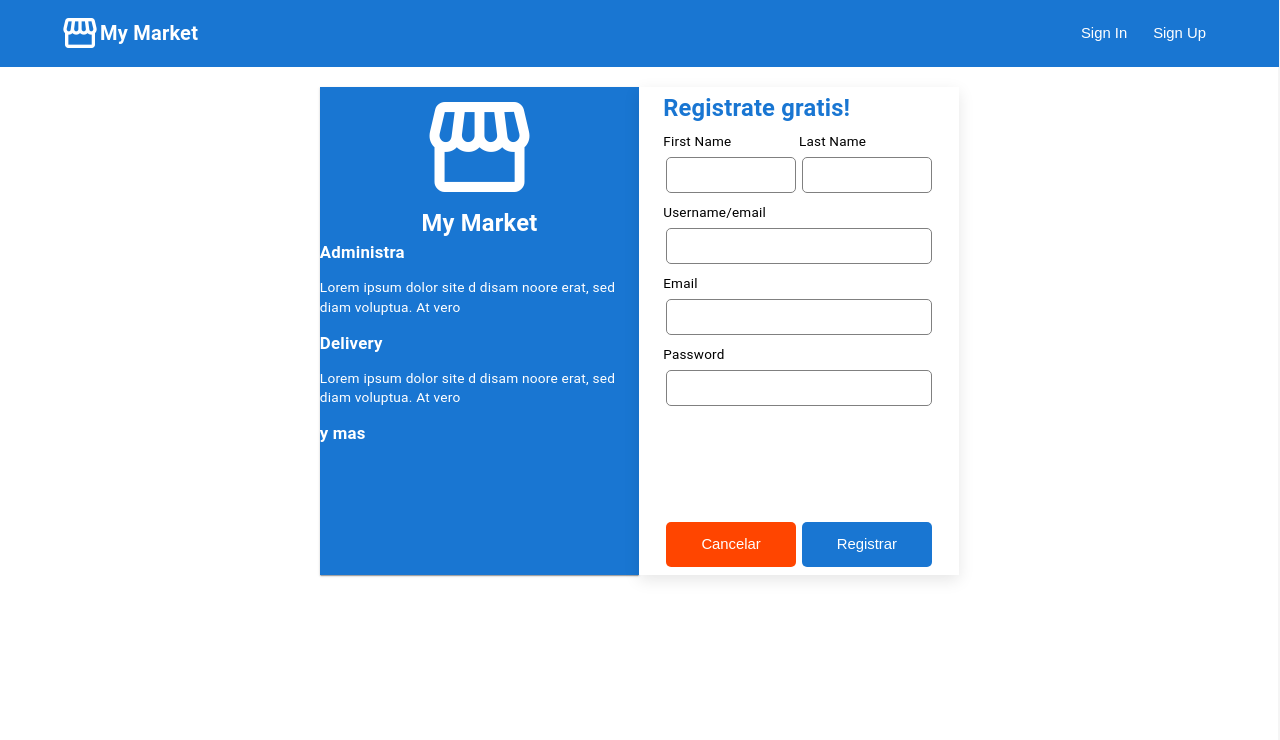
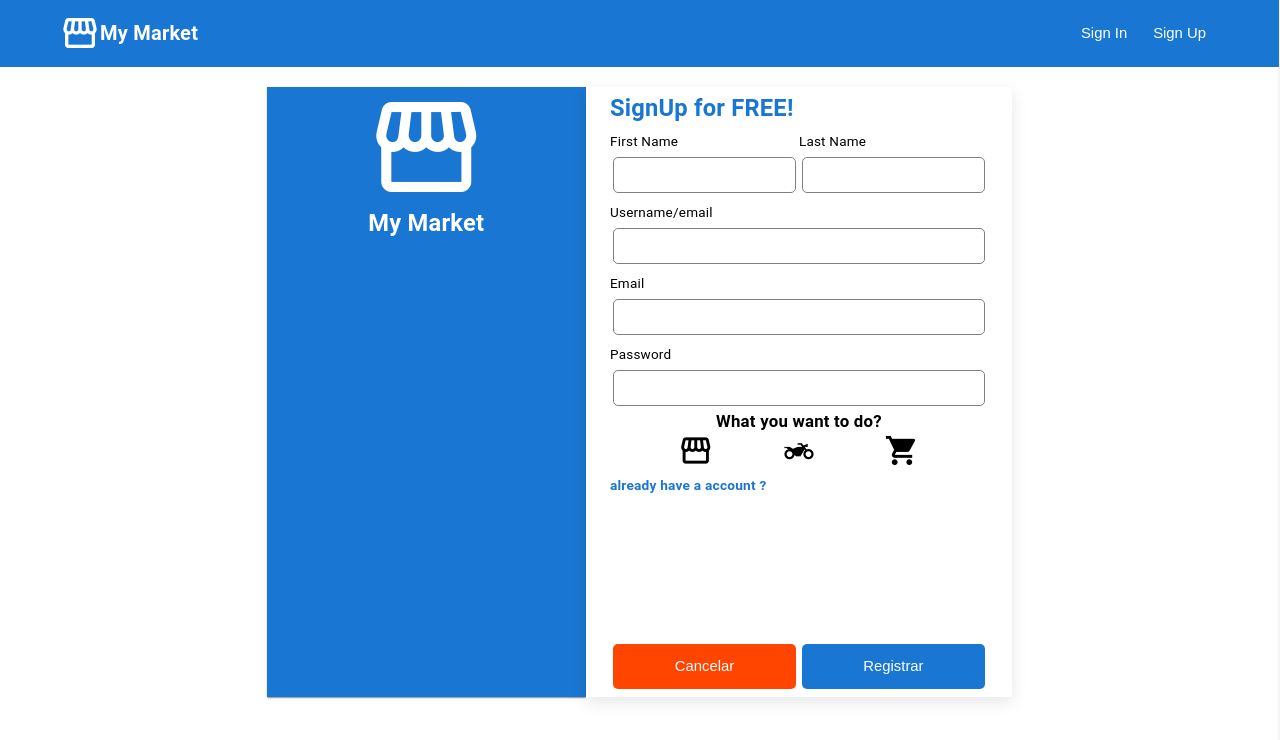
Before and after one commit to MiguelMartinez624/react-seed, a React (Create React App) app: page /register in a window 1280 px wide. Shown: the top 740 px of the page. Built offline with nearby package versions, Linux system fonts and the light colour scheme.

Commit message:
move auth options to diferent component

```diff
--- a/package.json
+++ b/package.json
@@ -11,11 +11,14 @@
     "@types/node": "^12.12.37",
     "@types/react": "^16.9.34",
     "@types/react-dom": "^16.9.7",
+    "@types/react-facebook-login": "^4.1.1",
     "@types/react-router-dom": "^5.1.5",
     "axios": "^0.19.2",
     "node-sass": "^4.14.0",
     "react": "^16.13.1",
     "react-dom": "^16.13.1",
+    "react-facebook-login": "^4.1.1",
+    "react-google-login": "^5.1.10",
     "react-router-dom": "^5.1.2",
     "react-scripts": "3.4.1",
     "typescript": "^3.7.5"
--- a/src/App.tsx
+++ b/src/App.tsx
@@ -5,7 +5,7 @@ import Dashboard from "./components/dashboard/Dashboard"
 import { BrowserRouter as Router, Switch } from "react-router-dom";
 
 import { PublicRoute, PrivateRoute } from "./components/routing-wrappers"
-import { Registration } from './components/authentication/registration/Registration';
+import { Registration, AuthSelector } from './components/authentication/registration';
 import { Login } from './components/authentication/login/Login';
 
 export const App: FC<any> = () => {
@@ -19,6 +19,7 @@ export const App: FC<any> = () => {
 
 
           <PublicRoute path="/login" component={Login} />
+          <PublicRoute path="/auth-method" component={AuthSelector} />
           <PublicRoute path="/register" component={Registration} />
 
         </Switch>
--- /dev/null
+++ b/src/components/authentication/registration/AuthSelector.tsx
@@ -0,0 +1,61 @@
+import React, { Component, Fragment } from 'react'
+
+
+import FacebookLogin from 'react-facebook-login';
+import GoogleLogin from 'react-google-login';
+import { Card } from '../../content-wrappers/card/Card';
+import { Section } from '../../layout/section/Section';
+
+export class AuthSelector extends Component<any, any> {
+    public renderAuthProviders() {
+        return (
+
+            <Fragment >
+                <div className="col-10" style={{ margin: '10px 0px' }}>
+
+                    <GoogleLogin
+                        className="col-12"
+                        style={{ fontSize: '0.70rem' }}
+                        clientId="788786912619-.apps.googleusercontent.com"
+                        buttonText="Login with Google"
+                        onSuccess={() => { }}
+                        onFailure={() => { }} ></GoogleLogin>
+                </div>
+                <div className="col-10" style={{ margin: '10px 0px' }}>
+                    <FacebookLogin
+
+                        buttonStyle={{ fontSize: '0.60rem', height: '44px', width: "100%" }}
+                        appId=""
+                        autoLoad={true}
+                        fields="name,email,picture"
+                        scope="public_profile,user_friends"
+                        callback={() => { }}
+                        icon="fa-facebook" />
+                </div>
+            </Fragment>
+        )
+    }
+    render() {
+        return (
+            <div className="col-12 h-10 f-center">
+                <div className="col-4 h-10 " style={{margin:'70px 0px',}} >
+                    <Card >
+                        <div className="f-center" style={{paddingTop:'70px'}}>
+                            <Section width={10}>
+                                Join My Market
+                            <p>
+                                    Create and account ad enjoin all services with provide to you,
+                                    to make some incommings, boost you bussness or just shop what you want
+                                    when you want it without leaving Home.
+                            </p>
+                            </Section>
+
+                            {this.renderAuthProviders()}
+                        </div>
+                    </Card>
+                </div>
+
+            </div >
+        )
+    }
+}
--- a/src/components/authentication/registration/Registration.tsx
+++ b/src/components/authentication/registration/Registration.tsx
@@ -1,4 +1,6 @@
-import React, { Component } from 'react'
+import React, { Component, Fragment } from 'react'
+
+
 import { SoftCard } from '../../content-wrappers/soft-card/SoftCard'
 import { Input } from '../../forms/Input'
 import { Card } from '../../content-wrappers/card/Card'
@@ -35,7 +37,7 @@ export class Registration extends Component<RegistrationProps, RegistrationState
         this.setState({ [name]: value });
     }
 
-    submitForm(): void {
+    public submitForm(): void {
         const { email, firstname, lastname, password, role, username } = this.state
         let dto: RegisterUserDTO = new RegisterUserDTO(password, username, firstname, lastname, email, role);
         AuthenticationService.RegisterUser(dto)
@@ -47,13 +49,40 @@ export class Registration extends Component<RegistrationProps, RegistrationState
             })
 
     }
+    public renderOptionsTemplate() {
+        return (
+            <div style={{ color: 'black', textAlign: 'center' }}>
+                <h5>What you want to do?</h5>
+
+                <div className="col-12  " style={{ display: "flex", flexDirection: 'row', justifyContent: "space-evenly" }} >
+                    <div>
+                        <span className="material-icons" style={{ fontSize: '35px' }}>
+                            storefront
+                </span>
+                    </div>
+                    <div>
+                        <span className="material-icons" style={{ fontSize: '35px' }}>
+                            two_wheeler
+                </span>
+                    </div>
+                    <div>
+                        <span className="material-icons" style={{ fontSize: '35px' }}>
+                            shopping_cart
+                </span>
+                    </div>
+                </div>
+            </div>
+        )
+    }
+
+
 
     render() {
         return (
             <div className="col-12 h-11">
                 {/* <section className="right col-3 h-12"></section> */}
                 <section className="second left col-12 h-12" style={{ justifyContent: 'center', display: 'flex', paddingTop: '20px' }}>
-                    <div className="col-3 h-8">
+                    <div className="col-3 h-10">
                         <SoftCard className="primary">
 
                             <div style={{ display: 'flex', justifyContent: 'center', flexDirection: 'column', alignItems: 'center' }}>
@@ -61,24 +90,13 @@ export class Registration extends Component<RegistrationProps, RegistrationState
                                     storefront
                                     </span>
                                 <h3>My Market</h3>
-                                <div className="col-12">
 
-
-                                    <h5>Administra</h5>
-                                    <p>
-                                        Lorem ipsum dolor site d disam noore erat, sed diam voluptua. At vero
-                                </p>
-                                    <h5>Delivery</h5>   <p>
-                                        Lorem ipsum dolor site d disam noore erat, sed diam voluptua. At vero
-                                </p>
-                                    <h5>y mas</h5>
-                                </div>
                             </div>
                         </SoftCard>
                     </div>
-                    <div className="col-3 h-8" >
+                    <div className="col-4 h-10 " >
                         <Card >
-                            <div><h3>Registrate gratis!</h3></div>
+                            <div><h3>SignUp for FREE!</h3></div>
 
                             <Input handleChange={this.handleValueChange} width={6} name="firstname" label="First Name"></Input>
                             <Input handleChange={this.handleValueChange} width={6} name="lastname" label="Last Name"></Input>
@@ -86,6 +104,11 @@ export class Registration extends Component<RegistrationProps, RegistrationState
                             <Input handleChange={this.handleValueChange} name="email" label="Email"></Input>
                             <Input handleChange={this.handleValueChange} name="password" label="Password"></Input>
                             {/* <Input label="Re-password"></Input> */}
+                            {this.renderOptionsTemplate()}
+
+                            <p><strong>already have a account ? </strong> </p>
+
+
 
                             <div className="col-12" style={
                                 {
@@ -101,7 +124,7 @@ export class Registration extends Component<RegistrationProps, RegistrationState
                     </div>
                 </section>
 
-            </div>
+            </div >
         )
     }
 }
--- /dev/null
+++ b/src/components/authentication/registration/index.ts
@@ -0,0 +1,2 @@
+export { AuthSelector } from "./AuthSelector";
+export { Registration } from "./Registration";
--- a/src/components/forms/forms.scss
+++ b/src/components/forms/forms.scss
@@ -6,7 +6,7 @@
     font: inherit;
     color: grey;
     font-size: 0.75rem;
-    width: 100%;
+    width: calc(100% - 28px);
     border: 0;
     height: 1.1876em;
     margin: 0;
```
Also changed, not shown: 1 other file (tests, documents, lock files or other folders).
